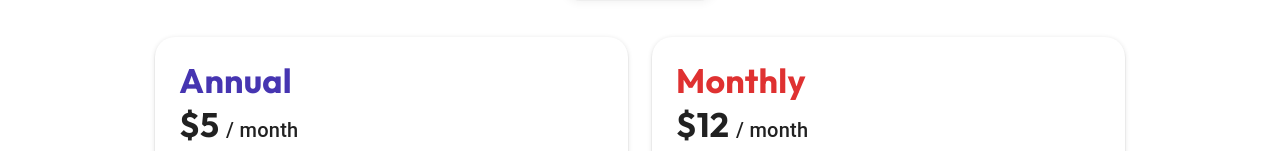
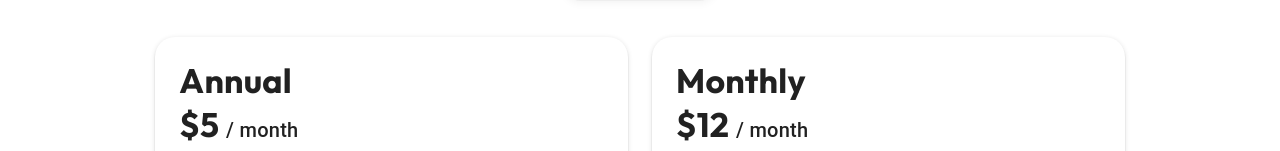
Before and after one commit to CollabStack/Owlmingo-Frontend3, a Nuxt app: page /quiz in a window 1280 px wide. Shown: the part 343-494 px from the top of the page. Built offline with nearby package versions, Linux system fonts and the light colour scheme.

Commit message:
update button colors in Footer and SubscriptionPlans components for improved branding consistency

```diff
--- a/components/Footer.vue
+++ b/components/Footer.vue
@@ -111,7 +111,7 @@
               <v-btn
                 type="submit"
                 block
-                color="primary"
+                color="royal_blue"
                 class="mt-2 subscribe-btn outfit outfit-medium"
                 rounded="xl"
                 height="40"
--- a/components/subscription/SubscriptionPlans.vue
+++ b/components/subscription/SubscriptionPlans.vue
@@ -180,9 +180,9 @@ const plans = {
         "200 pages per document upload",
         "150,000 characters per text upload"
       ],
-      colorClass: "text-primary",
-      iconColor: "primary",
-      buttonColor: "primary",
+      colorClass: "secondary",
+      iconColor: "secondary",
+      buttonColor: "secondary",
     },
     {
       name: "Monthly",
@@ -194,9 +194,9 @@ const plans = {
         "200 pages per document upload",
         "150,000 characters per text upload"
       ],
-      colorClass: "text-error",
-      iconColor: "error",
-      buttonColor: "error",
+      colorClass: "gold",
+      iconColor: "gold",
+      buttonColor: "gold",
     },
   ],
   work: [
```
